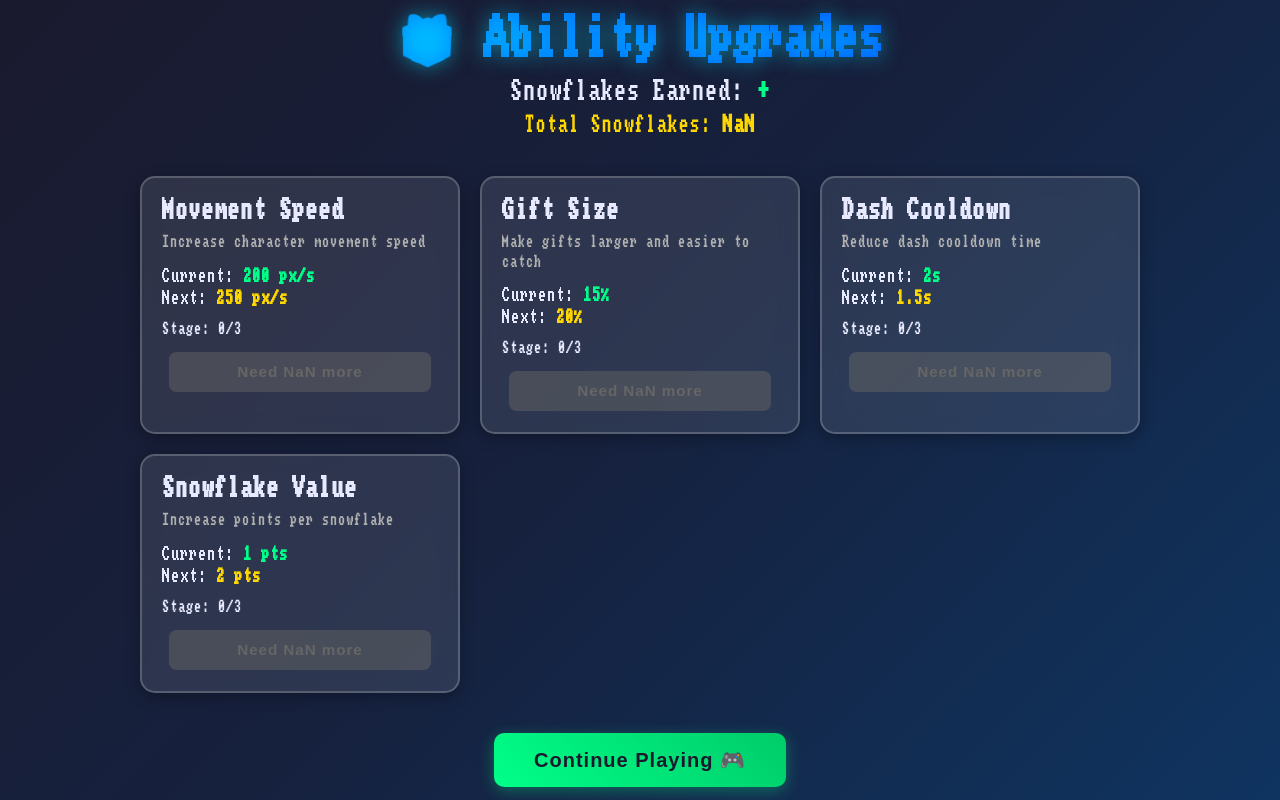
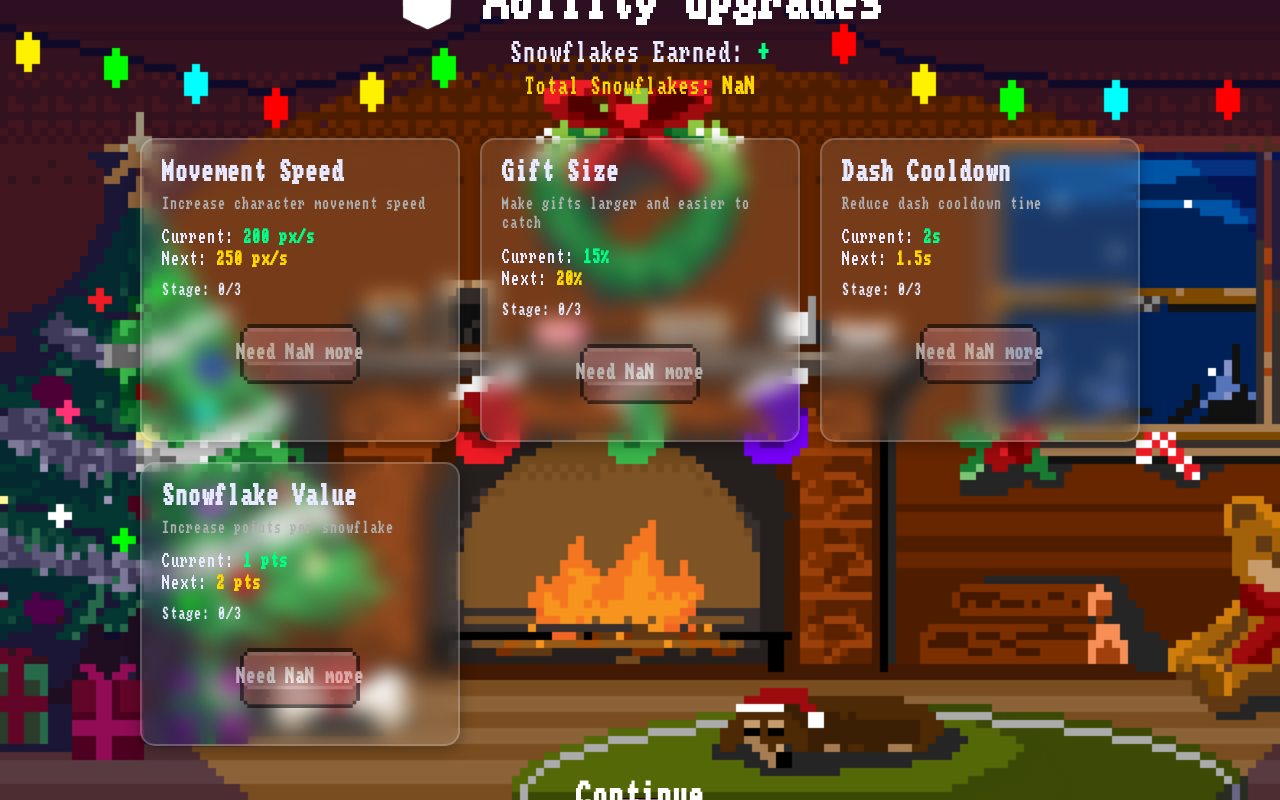
Before and after one commit to ethan-frot/Drunk-Santa, a Next.js app: page /views/abilities in a window 1280 px wide. Built offline with nearby package versions, Linux system fonts and the light colour scheme.

Commit message:
🎨 Update AbilityUpgradePage styles and assets, including new background and button designs

```diff
--- a/app/views/abilities/page.tsx
+++ b/app/views/abilities/page.tsx
@@ -67,7 +67,10 @@ export default function AbilityUpgradePage({ onContinue, snowflakesEarned, total
     <div style={{
       position: 'fixed',
       inset: 0,
-      background: 'linear-gradient(135deg, #1a1a2e 0%, #16213e 50%, #0f3460 100%)',
+      backgroundImage: "url('/assets/ui/background-menu.gif')",
+      backgroundSize: 'cover',
+      backgroundRepeat: 'no-repeat',
+      backgroundPosition: 'center',
       display: 'flex',
       flexDirection: 'column',
       alignItems: 'center',
@@ -81,10 +84,10 @@ export default function AbilityUpgradePage({ onContinue, snowflakesEarned, total
         <h1 style={{
           fontSize: '48px',
           margin: '0 0 10px 0',
-          background: 'linear-gradient(45deg,rgb(0, 145, 255),rgb(0, 89, 254))',
+          background: 'white',
           WebkitBackgroundClip: 'text',
           WebkitTextFillColor: 'transparent',
-          textShadow: '0 0 20px rgba(0, 229, 255, 0.5)'
+
         }}>
           🎁 Ability Upgrades
         </h1>
@@ -169,52 +172,81 @@ export default function AbilityUpgradePage({ onContinue, snowflakesEarned, total
                   disabled={!canUpgrade}
                   style={{
                     width: '100%',
-                    padding: '12px',
-                    fontSize: '16px',
+                    height: '88px',
+                    backgroundImage: "url('/assets/ui/buttons/button-red-up.png')",
+                    backgroundRepeat: 'no-repeat',
+                    backgroundSize: 'contain',
+                    backgroundPosition: 'center',
+                    backgroundColor: 'transparent',
+                    color: '#ffffff',
+                    fontSize: '18px',
                     fontWeight: 'bold',
-                    borderRadius: '8px',
+                    fontFamily: 'November, sans-serif',
                     border: 'none',
                     cursor: canUpgrade ? 'pointer' : 'not-allowed',
-                    background: canUpgrade
-                      ? 'linear-gradient(45deg,rgb(0, 145, 255),rgb(0, 89, 254))'
-                      : 'rgba(100, 100, 100, 0.5)',
-                    color: canUpgrade ? '#1a1a2e' : '#666',
-                    transition: 'all 0.3s ease',
-                    transform: canUpgrade ? 'scale(1)' : 'scale(0.95)'
+                    transition: 'transform 0.12s ease, opacity 0.2s ease',
+                    display: 'flex',
+                    alignItems: 'center',
+                    justifyContent: 'center',
+                    opacity: canUpgrade ? 1 : 0.55,
+                    filter: canUpgrade ? 'none' : 'grayscale(20%)',
+                    transform: canUpgrade ? 'scale(1)' : 'scale(0.98)'
                   }}
                   onMouseEnter={(e) => {
                     if (canUpgrade) {
-                      e.currentTarget.style.transform = 'scale(1.05)';
-                      e.currentTarget.style.boxShadow = '0 4px 15px rgba(255, 215, 0, 0.4)';
+                      e.currentTarget.style.transform = 'scale(1.03)';
                     }
                   }}
                   onMouseLeave={(e) => {
                     if (canUpgrade) {
                       e.currentTarget.style.transform = 'scale(1)';
-                      e.currentTarget.style.boxShadow = 'none';
+                      (e.currentTarget as HTMLButtonElement).style.backgroundImage = "url('/assets/ui/buttons/button-red-up.png')";
+                    }
+                  }}
+                  onMouseDown={(e) => {
+                    if (canUpgrade) {
+                      e.currentTarget.style.transform = 'scale(0.98)';
+                      (e.currentTarget as HTMLButtonElement).style.backgroundImage = "url('/assets/ui/buttons/button-red-down.png')";
+                    }
+                  }}
+                  onMouseUp={(e) => {
+                    if (canUpgrade) {
+                      e.currentTarget.style.transform = 'scale(1.03)';
+                      (e.currentTarget as HTMLButtonElement).style.backgroundImage = "url('/assets/ui/buttons/button-red-up.png')";
                     }
                   }}
                 >
-                  {canUpgrade
-                    ? `Upgrade - ${ability.cost[ability.currentStage]} Snowflakes`
-                    : `Need ${ability.cost[ability.currentStage] - totalSnowflakes} more`
-                  }
+                  <span style={{ position: 'relative', top: '-4px' }}>
+                    {canUpgrade
+                      ? `Upgrade — ${ability.cost[ability.currentStage]} Snowflakes`
+                      : `Need ${ability.cost[ability.currentStage] - totalSnowflakes} more`}
+                  </span>
                 </button>
               )}
 
               {isMaxed && (
-                <div style={{
-                  width: '100%',
-                  padding: '12px',
-                  fontSize: '16px',
-                  fontWeight: 'bold',
-                  borderRadius: '8px',
-                  background: 'linear-gradient(45deg,rgb(0, 145, 255),rgb(0, 89, 254))',
-                  color: '#1a1a2e',
-                  textAlign: 'center'
-                }}>
-                  ✨ MAXED OUT ✨
-                </div>
+                <button
+                  disabled
+                  style={{
+                    width: '100%',
+                    height: '88px',
+                    backgroundImage: "url('/assets/ui/buttons/button-red-up.png')",
+                    backgroundRepeat: 'no-repeat',
+                    backgroundSize: 'contain',
+                    backgroundPosition: 'center',
+                    backgroundColor: 'transparent',
+                    color: '#ffffff',
+                    fontSize: '18px',
+                    fontWeight: 'bold',
+                    fontFamily: 'November, sans-serif',
+                    border: 'none',
+                    cursor: 'not-allowed',
+                    opacity: 0.75,
+                    filter: 'grayscale(15%)'
+                  }}
+                >
+                  <span style={{ position: 'relative', top: '-4px' }}>✨ MAXED OUT ✨</span>
+                </button>
               )}
             </div>
           );
@@ -225,27 +257,43 @@ export default function AbilityUpgradePage({ onContinue, snowflakesEarned, total
       <button
         onClick={onContinue}
         style={{
-          padding: '15px 40px',
-          fontSize: '20px',
+          width: '960px',
+          height: '210px',
+          backgroundImage: "url('/assets/ui/buttons/button-red-up.png')",
+          backgroundRepeat: 'no-repeat',
+          backgroundSize: 'contain',
+          backgroundPosition: 'center',
+          backgroundColor: 'transparent',
+          color: '#ffffff',
+          fontSize: '30px',
           fontWeight: 'bold',
-          borderRadius: '10px',
+          fontFamily: 'November, sans-serif',
           border: 'none',
           cursor: 'pointer',
-          background: 'linear-gradient(45deg, #00ff88, #00cc6a)',
-          color: '#1a1a2e',
-          transition: 'all 0.3s ease',
-          boxShadow: '0 4px 15px rgba(0, 255, 136, 0.3)'
+          transition: 'transform 0.12s ease',
+          display: 'flex',
+          alignItems: 'center',
+          justifyContent: 'center',
+          marginTop: '8px'
         }}
         onMouseEnter={(e) => {
-          e.currentTarget.style.transform = 'scale(1.05)';
-          e.currentTarget.style.boxShadow = '0 6px 20px rgba(0, 255, 136, 0.5)';
+          e.currentTarget.style.transform = 'scale(1.03)';
         }}
         onMouseLeave={(e) => {
           e.currentTarget.style.transform = 'scale(1)';
-          e.currentTarget.style.boxShadow = '0 4px 15px rgba(0, 255, 136, 0.3)';
+          (e.currentTarget as HTMLButtonElement).style.backgroundImage = "url('/assets/ui/buttons/button-red-up.png')";
+        }}
+        onMouseDown={(e) => {
+          e.currentTarget.style.transform = 'scale(0.98)';
+          (e.currentTarget as HTMLButtonElement).style.backgroundImage = "url('/assets/ui/buttons/button-red-down.png')";
+        }}
+        onMouseUp={(e) => {
+          e.currentTarget.style.transform = 'scale(1.03)';
+          (e.currentTarget as HTMLButtonElement).style.backgroundImage = "url('/assets/ui/buttons/button-red-up.png')";
         }}
       >
-        Continue Playing 🎮
+        <span style={{ position: 'relative', top: '-12px' }}>Continue
+        </span>
       </button>
     </div>
   );
```
Also changed, not shown: public/assets/ui/abilities/abilities-menu/title-background.png (added).
